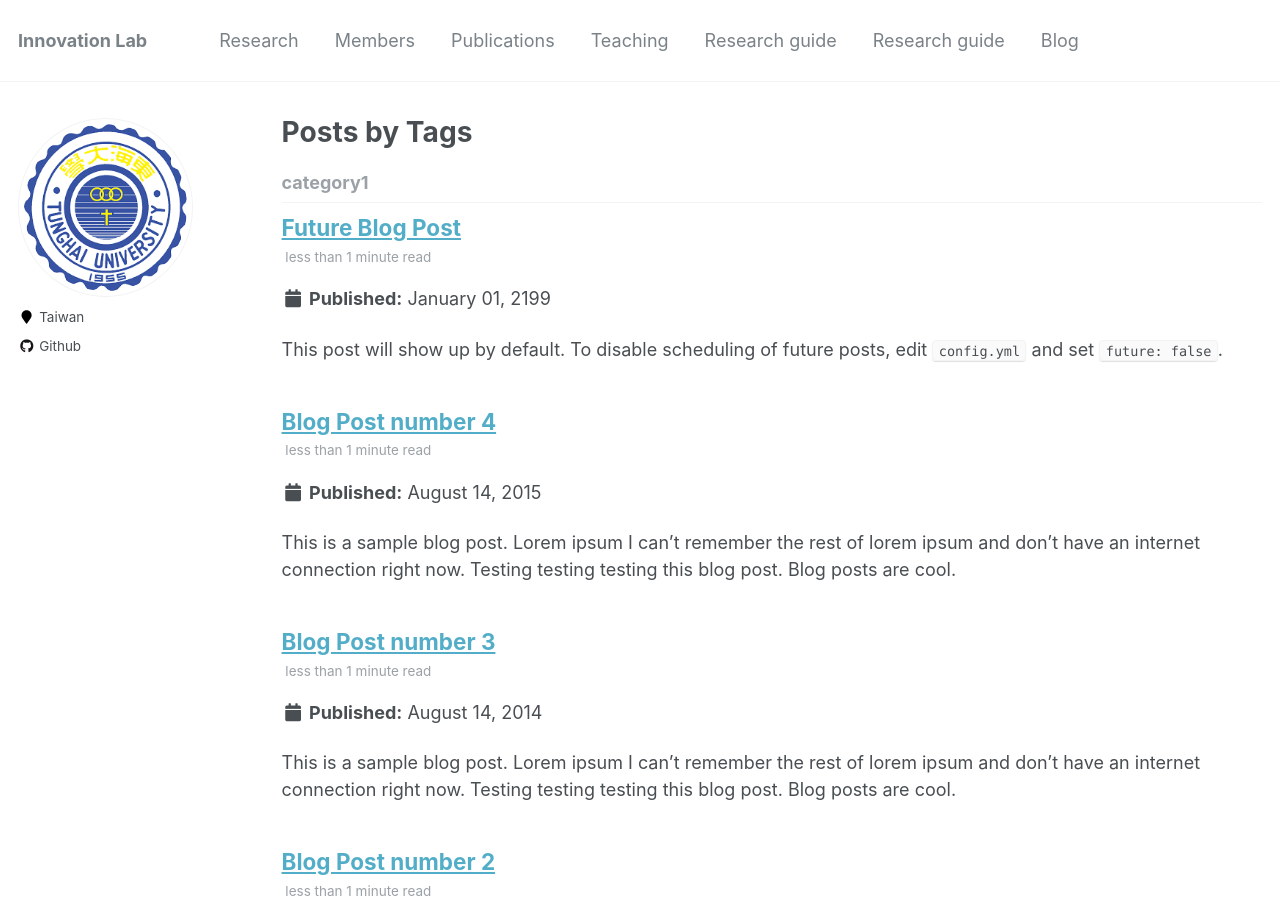
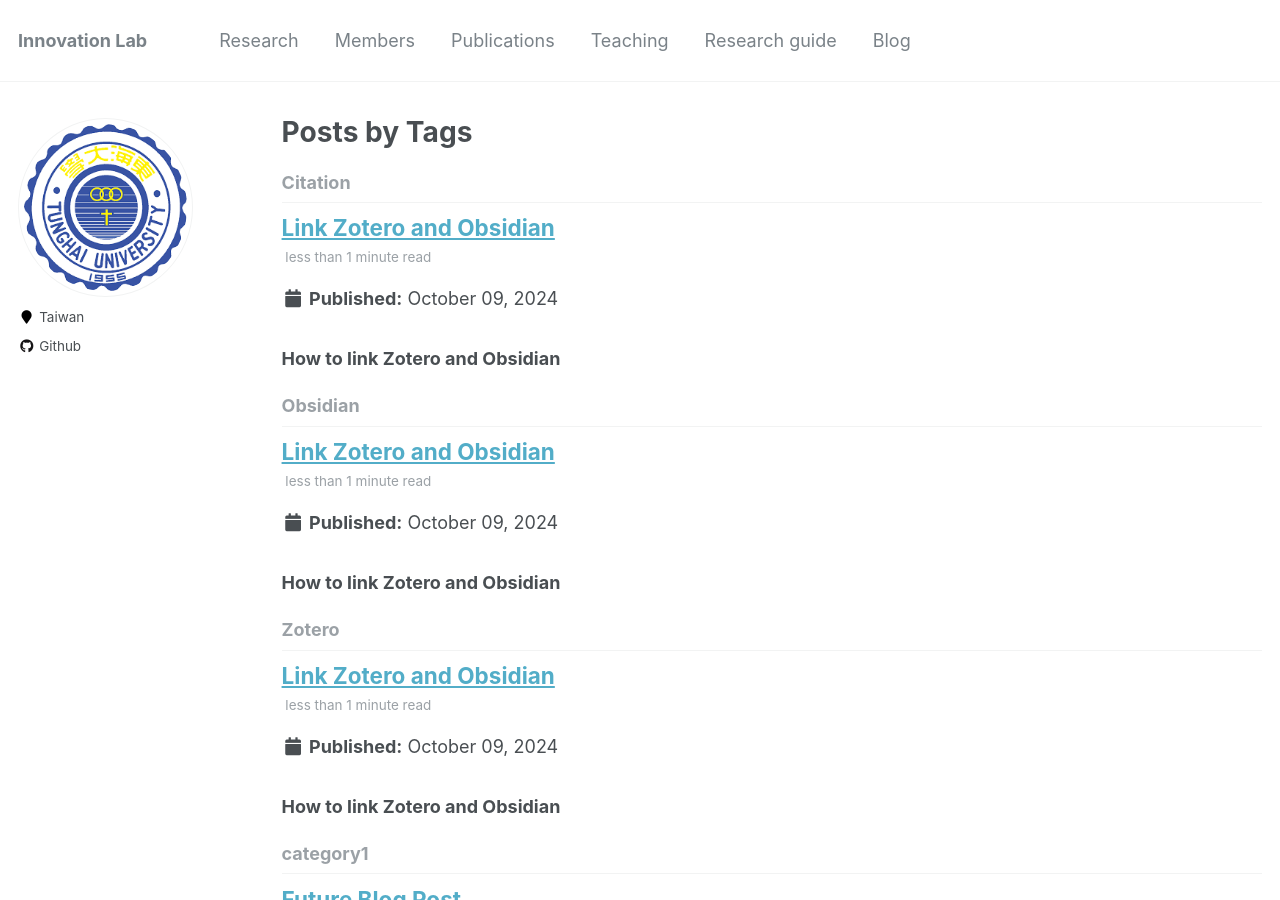
Before and after one commit to thugmba/innovationlab, a Jekyll site: the page built from _pages/tag-archive.html, in a window 1280 px wide and 900 px high. Built offline with Jekyll 4.4.1, drawn with Linux system fonts in a browser that asks for light colours; part of the change alters nothing that is shown.

Commit message:
Add link Zotero and Obsidian

```diff
--- a/_data/navigation.yml
+++ b/_data/navigation.yml
@@ -30,8 +30,5 @@ main:
   - title: "Research guide"
     url: /guide/
 
-  - title: "Research guide"
-    url: /guide/
-
   - title: "Blog"
     url: /year-archive/
--- /dev/null
+++ b/_posts/2024-10-09-link-obsidian-zotero.md
@@ -0,0 +1,45 @@
+---
+title: 'Link Zotero and Obsidian'
+date: 2024-10-09
+permalink:
+tags:
+  - Zotero
+  - Obsidian
+  - Citation
+---
+
+### How to link Zotero and Obsidian
+
+
+
+How to cite data in Zotero in Obsidian.
+### Install
+
+1. Install [Better BibTeX forZotero](https://retorque.re/zotero-better-bibtex/installation/) plugin in Zotero
+2. Install Zotero Integration, Pandoc Reference List plugins in Obsidian
+### Configuration
+
+1. In the Zotero Integration's General Settings, add a citation style you want and set the __Output Format__ to __Pandoc__.
+![[Pasted image 20241008162336.png]]
+2. In Pandoc Reference List's option,
+  1. Enable __Pull bibliography from Zotero__.
+![[Pasted image 20241008162547.png]]
+
+  2. In __Citation style__, choose style you want. In this example, we choose APA 7 edition.
+![[Pasted image 20241008162718.png]]
+### Usage
+
+To cite a reference in Obsidian,
+1. click __Open command palette__.
+2. chose __Zotero Integration: APA__.
+3. Zotero citation window would show up like this4. ![[Pasted image 20241008163513.png]]
+5. type the name of reference
+6. in-text citation is added like this.
+    @abernathyPatternsIndustrialInnovation1978
+7. choose Pandoc Reference List: Show reference list, then the referents would show up on the right panel8. ![[Pasted image 20241008163726.png]]
+
+		![[Pasted image 20241008163829.png]]
+8. copy the contents of __References__, and paste them in the note.
+
+Reference
+[How to use Zotero in Obsidian](https://youtu.be/8yMko1m8XSQ?feature=shared)
```
